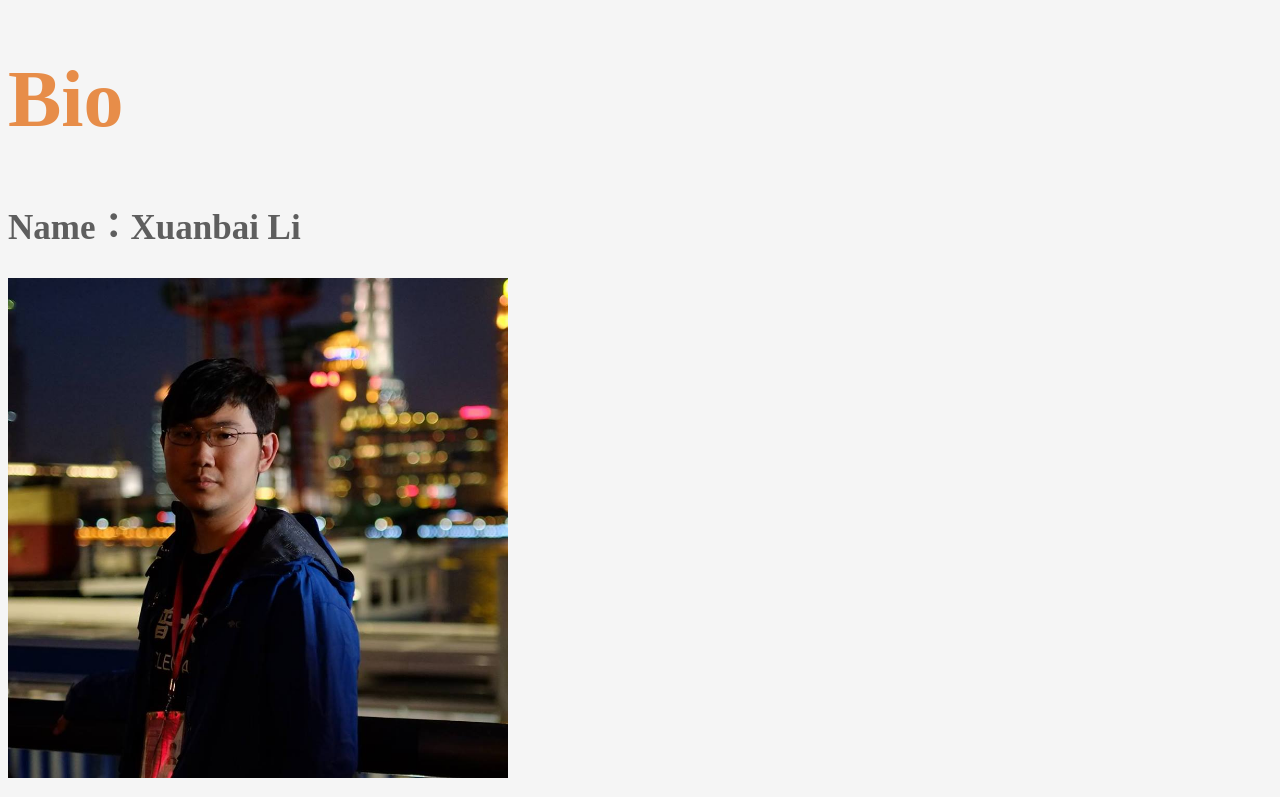
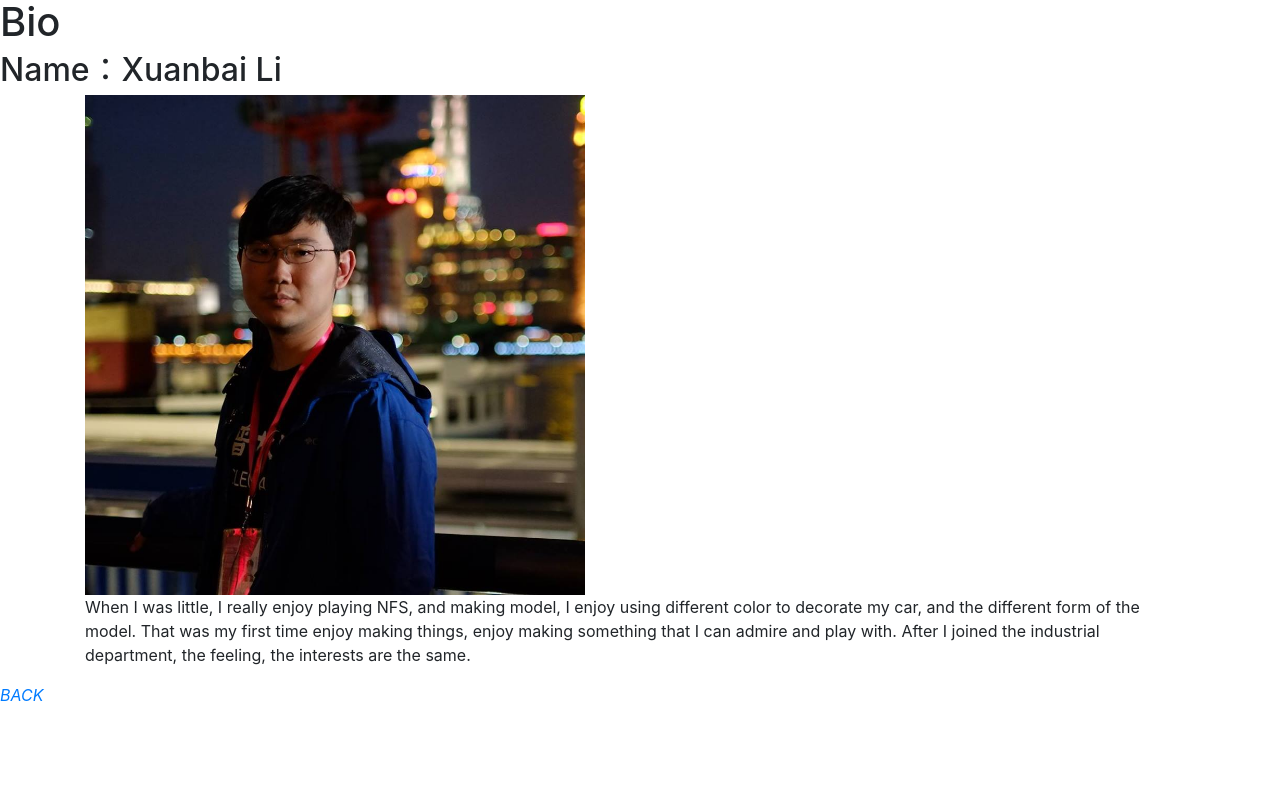
Before and after one commit to xli234/xli234.github.io, a plain HTML site: page bio.html in a window 1280 px wide. Shown: the top 797 px of the page. Drawn offline with nearby package versions, Linux system fonts and the light colour scheme; files whose address does not match are found by name.

Commit message:
change bio into bootstrap.

```diff
--- a/bio.html
+++ b/bio.html
@@ -5,16 +5,16 @@
     <meta name="viewport" content="width=, initial-scale=1.0">
     <meta http-equiv="X-UA-Compatible" content="ie=edge">
     <title>Xuanbai Li</title>
-    <link rel="stylesheet" href="assets/css/style for bio.css">
+    <link rel="stylesheet" href="https://maxcdn.bootstrapcdn.com/bootstrap/4.0.0-beta/css/bootstrap.min.css" integrity="sha384-/Y6pD6FV/Vv2HJnA6t+vslU6fwYXjCFtcEpHbNJ0lyAFsXTsjBbfaDjzALeQsN6M" crossorigin="anonymous">
 </head>
     <body>
         <h1>Bio</h1>
         <h2>Name：Xuanbai Li</h2>
-
-<img src="C:\Users\lixuanbai\Desktop\2017 fall\coding class\xli234.github.io\_design\14051712_604559906372709_6718640196867427943_n.jpg" alt="selfie" width="500" height="500">
+<div class="container">
+ <img src="C:\Users\lixuanbai\Desktop\2017 fall\coding class\xli234.github.io\_design\14051712_604559906372709_6718640196867427943_n.jpg" alt="selfie" width="500" height="500">
 
         <p>When I was little, I really enjoy playing NFS, and making model, I enjoy using different color to decorate my car, and the different form of the model. That was my first time enjoy making things, enjoy making something that I can admire and play with. After I joined the industrial department, the feeling, the interests are the same.</p>
-
+</div>
 
 
 
```
